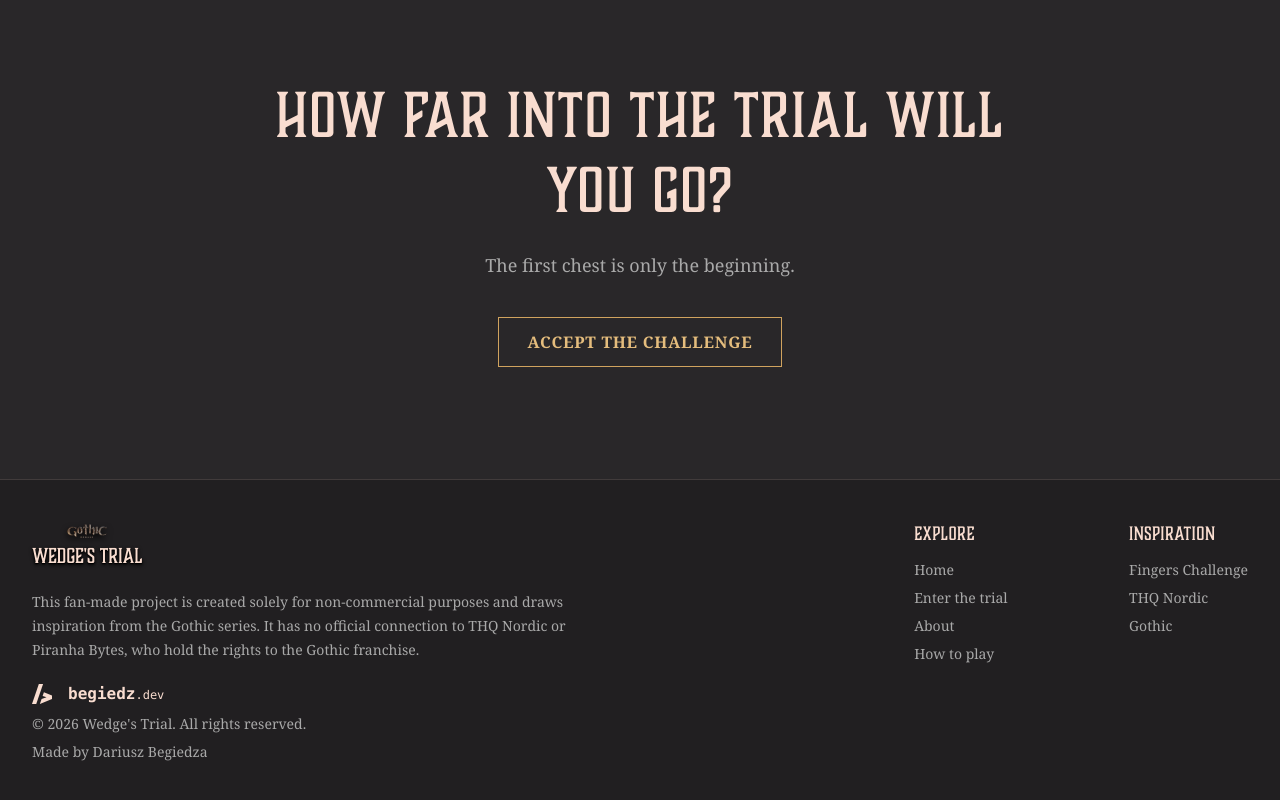
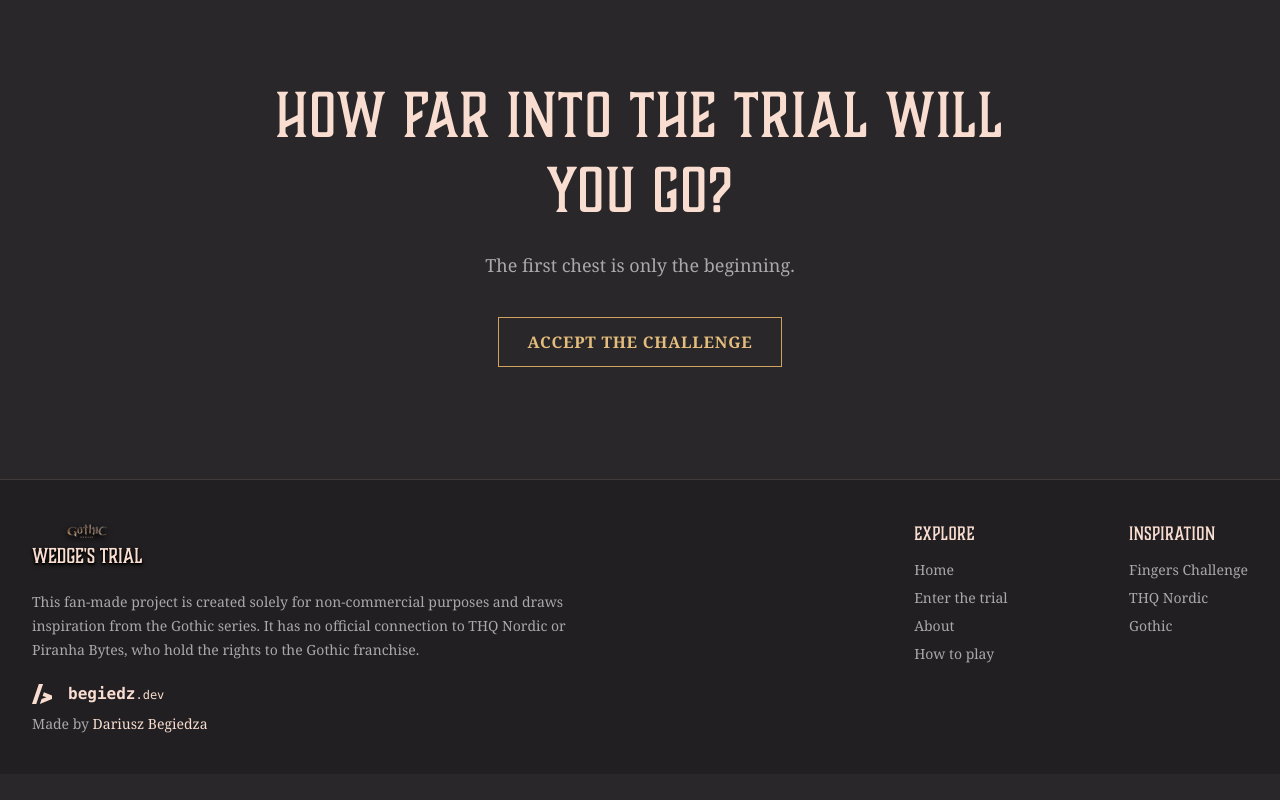
Before and after one commit to begiedz/wedges-trial, a Next.js app: page /en in a window 1280 px wide. Shown: the part 2283-3083 px from the top of the page. After the commit the page ends 3057 px from the top, so only its background shows below. Built offline with nearby package versions, Linux system fonts and the light colour scheme.

Commit message:
chore: update footer

```diff
--- a/src/components/general/molecules/footer.tsx
+++ b/src/components/general/molecules/footer.tsx
@@ -36,27 +36,18 @@ export default function Footer() {
             {footer.disclaimer}
           </p>
           <div className="space-y-2">
-            <a
-              href="https://begiedz.dev"
-              target="_blank"
-              rel="noreferrer"
-              aria-label={footer.website}
-              className="inline-flex text-foreground"
-            >
-              <BegiedzLogo
-                size={20}
-                textSize="text-base"
-                subtextSize="text-xs"
-              />
-            </a>
+            <BegiedzLogo size={20} textSize="text-base" subtextSize="text-xs" />
 
             <p className="text-secondary text-sm">
-              © {new Date().getFullYear()} {dictionary.common.brand.name}.{" "}
-              {footer.copyright}
-            </p>
-
-            <p className="text-secondary text-sm">
-              {footer.madeBy} Dariusz Begiedza
+              {footer.madeBy}{" "}
+              <a
+                href="https://begiedz.dev"
+                target="_blank"
+                rel="noreferrer"
+                className="text-foreground hover:underline underline-offset-4 transition-colors"
+              >
+                Dariusz Begiedza
+              </a>
             </p>
           </div>
         </aside>
```
